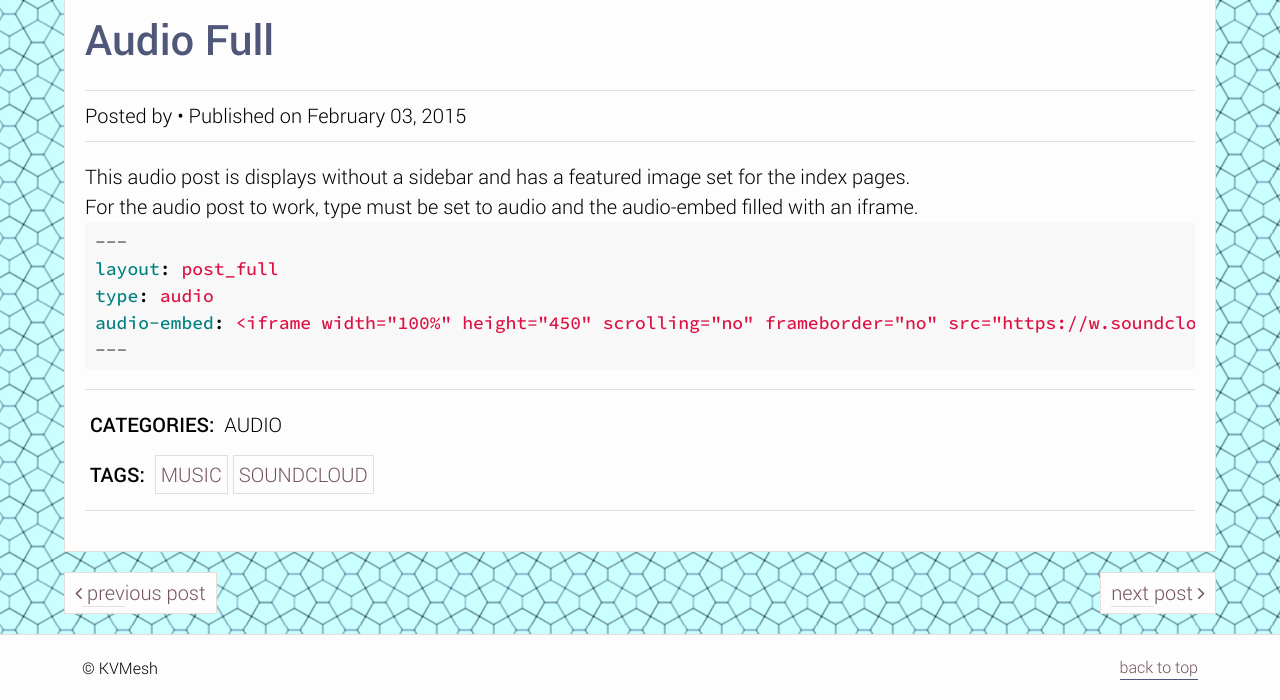
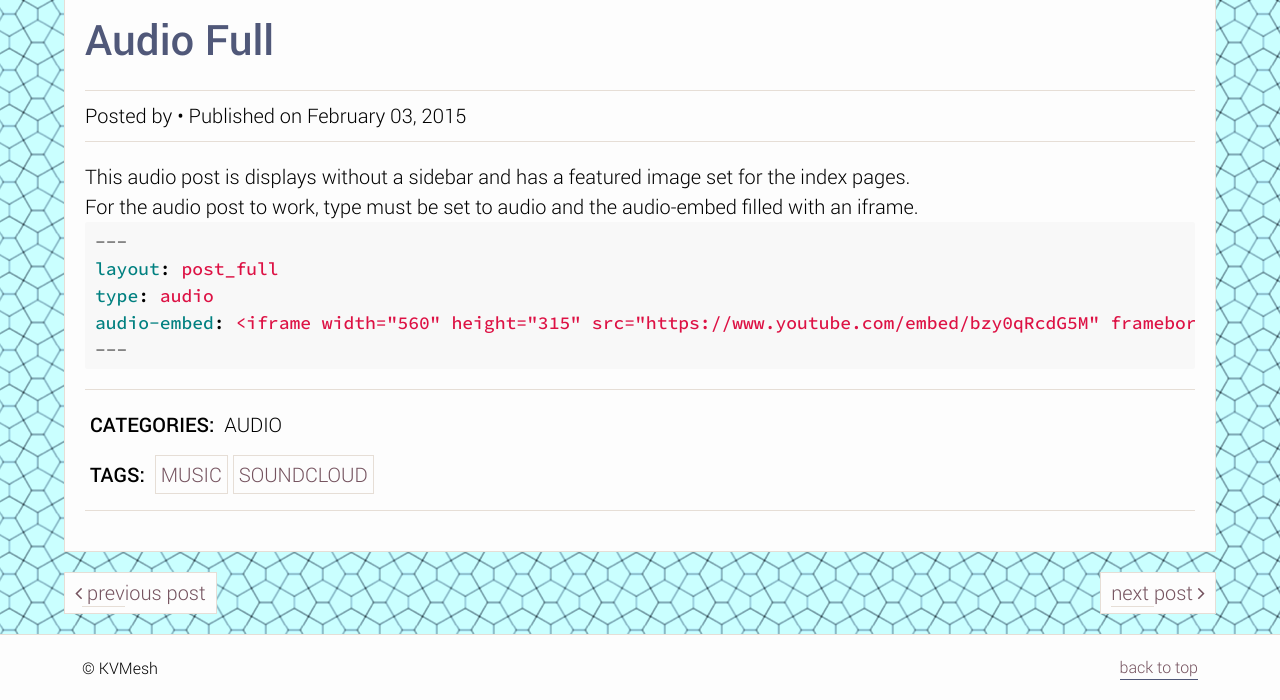
Before and after one commit to markcmiller86/kvmesh, a Jekyll site: the page built from _posts/2015-02-03-audio-full.md, in a window 1280 px wide. Shown: the part 513-1213 px from the top of the page. Built offline with Jekyll 4.4.1, drawn with Linux system fonts in a browser that asks for light colours.

Commit message:
replacing audio examples with youtube ref

````diff
--- a/_posts/2015-02-03-audio-full.md
+++ b/_posts/2015-02-03-audio-full.md
@@ -2,7 +2,7 @@
 author: someone
 layout: post_full
 type: audio
-audio-embed: <iframe width="100%" height="450" scrolling="no" frameborder="no" src="https://w.soundcloud.com/player/?url=https%3A//api.soundcloud.com/tracks/143789807&amp;auto_play=false&amp;hide_related=false&amp;show_comments=true&amp;show_user=true&amp;show_reposts=false&amp;visual=true"></iframe>
+audio-embed: <iframe width="560" height="315" src="https://www.youtube.com/embed/bzy0qRcdG5M" frameborder="0" allowfullscreen></iframe>
 featimg: 6.jpg
 title: Audio Full
 tags: [music, soundcloud]
@@ -16,6 +16,6 @@
 ---
 layout: post_full
 type: audio
-audio-embed: <iframe width="100%" height="450" scrolling="no" frameborder="no" src="https://w.soundcloud.com/player/?url=https%3A//api.soundcloud.com/tracks/143789807&amp;auto_play=false&amp;hide_related=false&amp;show_comments=true&amp;show_user=true&amp;show_reposts=false&amp;visual=true"></iframe>
+audio-embed: <iframe width="560" height="315" src="https://www.youtube.com/embed/bzy0qRcdG5M" frameborder="0" allowfullscreen></iframe>
 ---
 ```
````
Also changed, not shown: _posts/2015-02-08-audio.md (+2 -2 lines).
